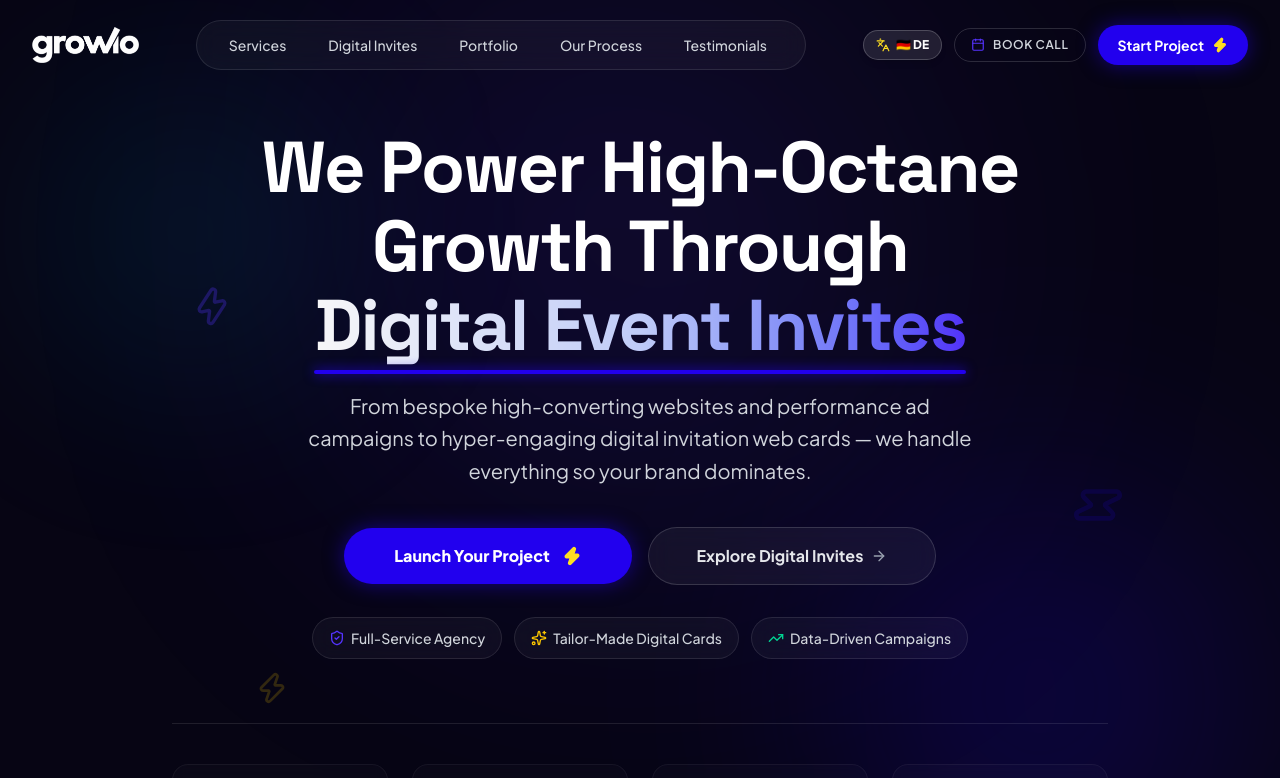
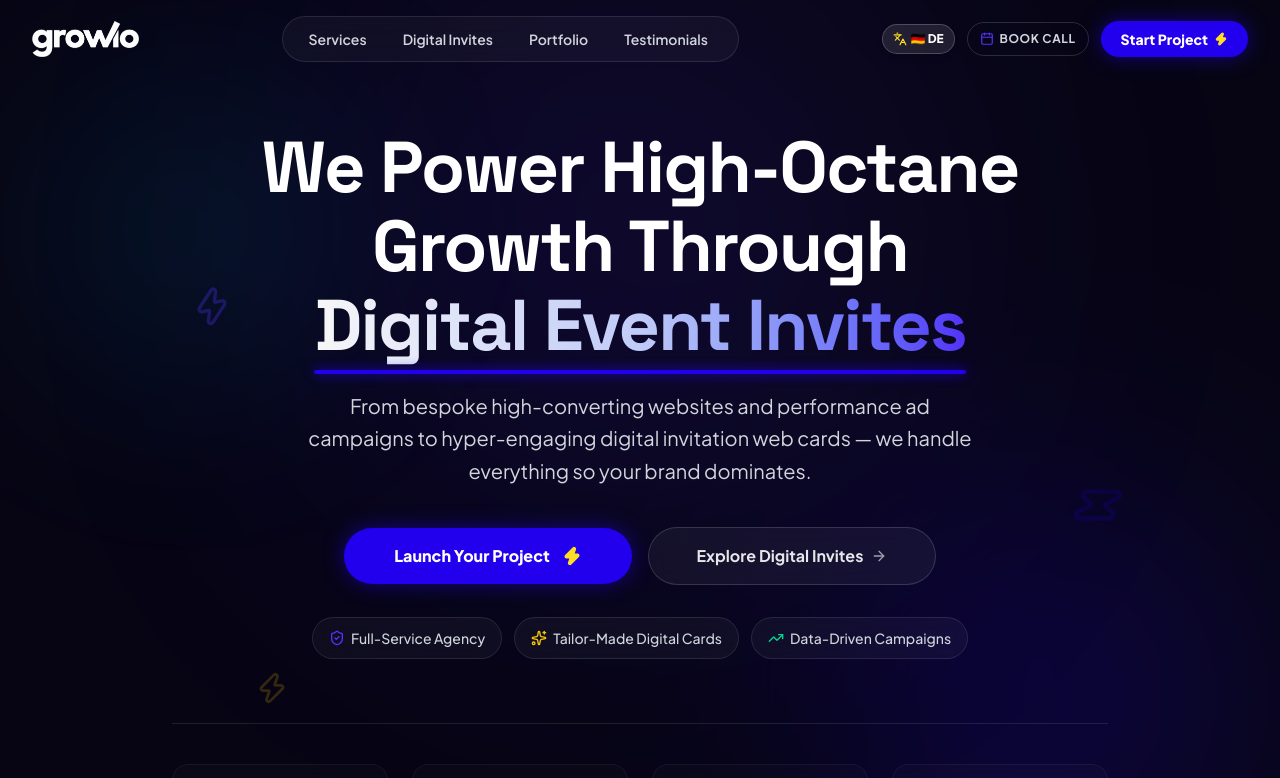
Before and after one commit to ashirvp/GrowioGermany, a React (Vite) app: page / in a window 1280 px wide. Shown: the top 778 px of the page. Built offline with nearby package versions, Linux system fonts and the light colour scheme.

Commit message:
Fix header navigation alignment for German language by removing Our Process link and optimizing padding

```diff
--- a/src/components/Navbar.tsx
+++ b/src/components/Navbar.tsx
@@ -25,7 +25,6 @@ export const Navbar: React.FC<NavbarProps> = ({ onOpenBooking }) => {
     { name: t('Services', 'Dienstleistungen'), href: '#services' },
     { name: t('Digital Invites', 'Digitale Einladungen'), href: '#invitations' },
     { name: t('Portfolio', 'Portfolio'), href: '#portfolio' },
-    { name: t('Our Process', 'Unser Prozess'), href: '#process' },
     { name: t('Testimonials', 'Kundenstimmen'), href: '#testimonials' },
   ];
 
@@ -33,23 +32,23 @@ export const Navbar: React.FC<NavbarProps> = ({ onOpenBooking }) => {
     <>
       <header
         className={`fixed top-0 left-0 right-0 z-50 transition-all duration-300 ${
-          scrolled ? 'py-3 bg-[#070514]/90 backdrop-blur-xl border-b border-white/10 shadow-2xl' : 'py-5 bg-transparent'
+          scrolled ? 'py-2.5 bg-[#070514]/90 backdrop-blur-xl border-b border-white/10 shadow-2xl' : 'py-4 bg-transparent'
         }`}
       >
-        <div className="max-w-7xl mx-auto px-4 sm:px-6 lg:px-8">
-          <div className="flex items-center justify-between">
+        <div className="max-w-7xl mx-auto px-3 sm:px-6 lg:px-8">
+          <div className="flex items-center justify-between gap-2">
             {/* Brand Logo */}
-            <a href="#" className="group flex items-center space-x-2 transition-transform duration-300 hover:scale-105">
+            <a href="#" className="group flex items-center space-x-2 transition-transform duration-300 hover:scale-105 shrink-0">
               <GrowioLogo size="sm" />
             </a>
 
             {/* Desktop Navigation Links */}
-            <nav className="hidden lg:flex items-center space-x-1 px-4 py-1.5 rounded-full bg-white/[0.04] border border-white/10 backdrop-blur-md">
+            <nav className="hidden lg:flex items-center space-x-0.5 xl:space-x-1 px-3 py-1.5 rounded-full bg-white/[0.04] border border-white/10 backdrop-blur-md">
               {navLinks.map((link) => (
                 <a
                   key={link.name}
                   href={link.href}
-                  className="relative px-4 py-2 text-sm font-medium text-gray-300 hover:text-white transition-colors group flex items-center space-x-1.5"
+                  className="relative px-2.5 xl:px-3.5 py-1.5 text-xs xl:text-sm font-semibold text-gray-300 hover:text-white transition-colors group flex items-center space-x-1 whitespace-nowrap"
                 >
                   <span>{link.name}</span>
                   <span className="absolute bottom-0 left-1/2 -translate-x-1/2 w-0 h-0.5 bg-[#2200EE] transition-all duration-300 group-hover:w-3/4 shadow-[0_0_8px_#2200EE]" />
@@ -58,11 +57,11 @@ export const Navbar: React.FC<NavbarProps> = ({ onOpenBooking }) => {
             </nav>
 
             {/* Actions & Language Switcher */}
-            <div className="hidden lg:flex items-center space-x-3">
+            <div className="hidden lg:flex items-center space-x-2 xl:space-x-3 shrink-0">
               {/* Language Switcher Pill */}
               <button
                 onClick={toggleLanguage}
-                className="flex items-center space-x-1.5 px-3 py-1.5 rounded-full bg-white/10 hover:bg-[#2200EE]/30 border border-white/20 hover:border-[#5533FF] text-xs font-extrabold text-white transition-all shadow-md active:scale-95 cursor-pointer"
+                className="flex items-center space-x-1 px-2.5 py-1.5 rounded-full bg-white/10 hover:bg-[#2200EE]/30 border border-white/20 hover:border-[#5533FF] text-xs font-extrabold text-white transition-all shadow-md active:scale-95 cursor-pointer whitespace-nowrap shrink-0"
                 title={language === 'en' ? 'Auf Deutsch wechseln' : 'Switch to English'}
               >
                 <Languages className="w-3.5 h-3.5 text-yellow-300" />
@@ -71,7 +70,7 @@ export const Navbar: React.FC<NavbarProps> = ({ onOpenBooking }) => {
 
               <button
                 onClick={onOpenBooking}
-                className="flex items-center space-x-2 px-4 py-2 text-xs font-semibold uppercase tracking-wider text-gray-300 hover:text-white rounded-full border border-white/15 hover:border-[#2200EE] hover:bg-[#2200EE]/10 transition-all duration-300"
+                className="flex items-center space-x-1.5 px-3 py-2 text-xs font-bold uppercase tracking-wider text-gray-300 hover:text-white rounded-full border border-white/15 hover:border-[#2200EE] hover:bg-[#2200EE]/10 transition-all duration-300 whitespace-nowrap shrink-0"
               >
                 <Calendar className="w-3.5 h-3.5 text-[#5533FF]" />
                 <span>{t('Book Call', 'Termin Buchen')}</span>
@@ -79,11 +78,11 @@ export const Navbar: React.FC<NavbarProps> = ({ onOpenBooking }) => {
 
               <a
                 href="#contact"
-                className="relative inline-flex items-center justify-center px-5 py-2.5 text-sm font-bold text-white bg-[#2200EE] hover:bg-[#1C00C8] rounded-full shadow-[0_0_20px_rgba(34,0,238,0.5)] hover:shadow-[0_0_30px_rgba(85,51,255,0.8)] transition-all duration-300 transform hover:-translate-y-0.5 active:translate-y-0 overflow-hidden group"
+                className="relative inline-flex items-center justify-center px-4 xl:px-5 py-2 text-xs xl:text-sm font-extrabold text-white bg-[#2200EE] hover:bg-[#1C00C8] rounded-full shadow-[0_0_20px_rgba(34,0,238,0.5)] hover:shadow-[0_0_30px_rgba(85,51,255,0.8)] transition-all duration-300 transform hover:-translate-y-0.5 active:translate-y-0 overflow-hidden group whitespace-nowrap shrink-0"
               >
-                <span className="relative z-10 flex items-center space-x-2">
+                <span className="relative z-10 flex items-center space-x-1.5">
                   <span>{t('Start Project', 'Projekt Starten')}</span>
-                  <Zap className="w-4 h-4 text-yellow-300 fill-yellow-300 group-hover:scale-125 transition-transform" />
+                  <Zap className="w-3.5 h-3.5 text-yellow-300 fill-yellow-300 group-hover:scale-125 transition-transform" />
                 </span>
                 <span className="absolute inset-0 bg-gradient-to-r from-[#5533FF] via-[#7C3AED] to-[#2200EE] opacity-0 group-hover:opacity-100 transition-opacity duration-300" />
               </a>
```
